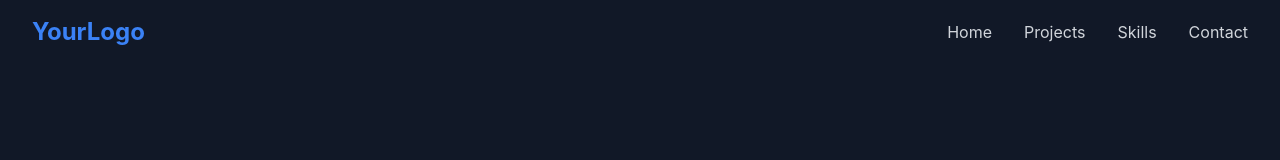
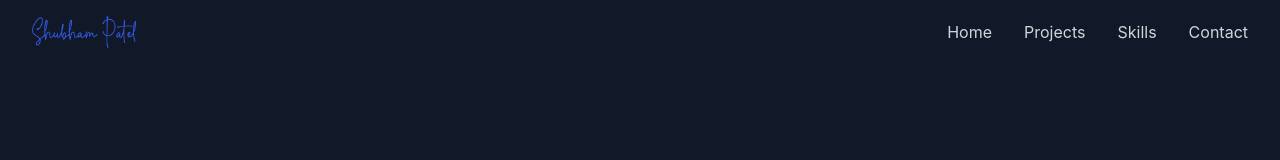
Before and after one commit to shubham142002/portfolio, a React (Vite) app: page / in a window 1280 px wide. Shown: the top 160 px of the page. Built offline with nearby package versions, Linux system fonts and the light colour scheme.

Commit message:
Logo change

```diff
--- a/src/components/Navbar.jsx
+++ b/src/components/Navbar.jsx
@@ -1,5 +1,6 @@
 import { useState, useEffect } from 'react';
 import { motion, AnimatePresence } from 'framer-motion';
+import textImg from '../assets/txt.png';
 
 const Navbar = () => {
     const [isOpen, setIsOpen] = useState(false);
@@ -38,8 +39,7 @@ const Navbar = () => {
 
     return (
         <nav
-      className={`fixed w-full z-50 transition-all duration-300 ${
-        isScrolled ? 'bg-gray-900/95 backdrop-blur-sm shadow-lg' : 'bg-transparent'
+            className={`fixed w-full z-50 transition-all duration-300 ${isScrolled ? 'bg-gray-900/95 backdrop-blur-sm shadow-lg' : 'bg-transparent'
                 }`}
         >
             <div className="max-w-7xl mx-auto px-4 sm:px-6 lg:px-8">
@@ -56,7 +56,11 @@ const Navbar = () => {
                             onClick={(e) => handleClick(e, '#home')}
                             className="text-2xl font-bold text-blue-500"
                         >
-              YourLogo
+                            <img
+                                src={textImg}
+                                alt="txt"
+                                className="h-8 w-auto" // Adjust size as needed
+                            />
                         </a>
                     </motion.div>
 
@@ -88,18 +92,15 @@ const Navbar = () => {
                             <span className="sr-only">Open main menu</span>
                             <div className="relative w-6 h-6">
                                 <span
-                  className={`absolute block h-0.5 w-6 bg-current transform transition duration-500 ease-in-out ${
-                    isOpen ? 'rotate-45 translate-y-1.5' : '-translate-y-1'
+                                    className={`absolute block h-0.5 w-6 bg-current transform transition duration-500 ease-in-out ${isOpen ? 'rotate-45 translate-y-1.5' : '-translate-y-1'
                                         }`}
                                 />
                                 <span
-                  className={`absolute block h-0.5 w-6 bg-current transform transition duration-500 ease-in-out ${
-                    isOpen ? 'opacity-0' : 'opacity-100'
+                                    className={`absolute block h-0.5 w-6 bg-current transform transition duration-500 ease-in-out ${isOpen ? 'opacity-0' : 'opacity-100'
                                         }`}
                                 />
                                 <span
-                  className={`absolute block h-0.5 w-6 bg-current transform transition duration-500 ease-in-out ${
-                    isOpen ? '-rotate-45 -translate-y-1.5' : 'translate-y-1'
+                                    className={`absolute block h-0.5 w-6 bg-current transform transition duration-500 ease-in-out ${isOpen ? '-rotate-45 -translate-y-1.5' : 'translate-y-1'
                                         }`}
                                 />
                             </div>
```
Also changed, not shown: src/assets/txt.png (added). Lines whose indentation alone changed are shown as unchanged.
